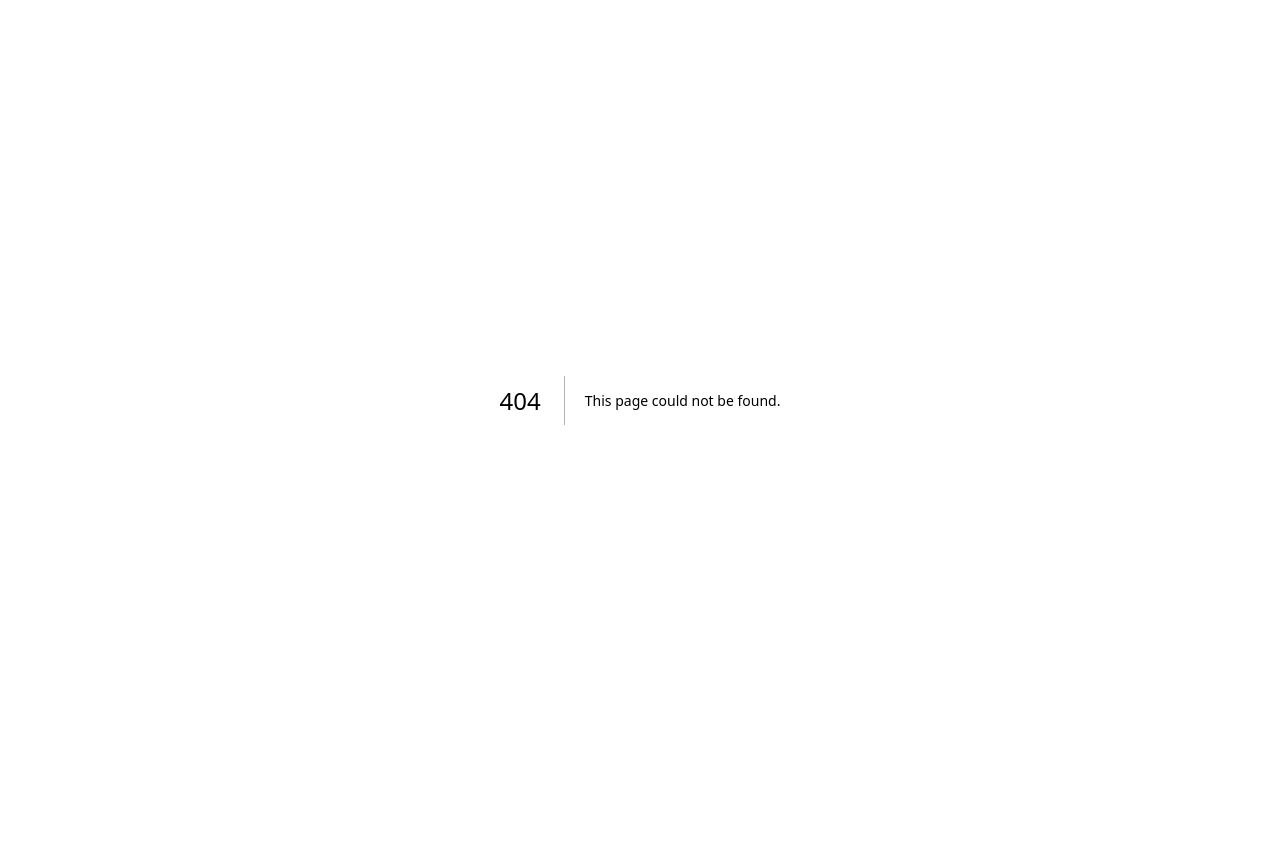
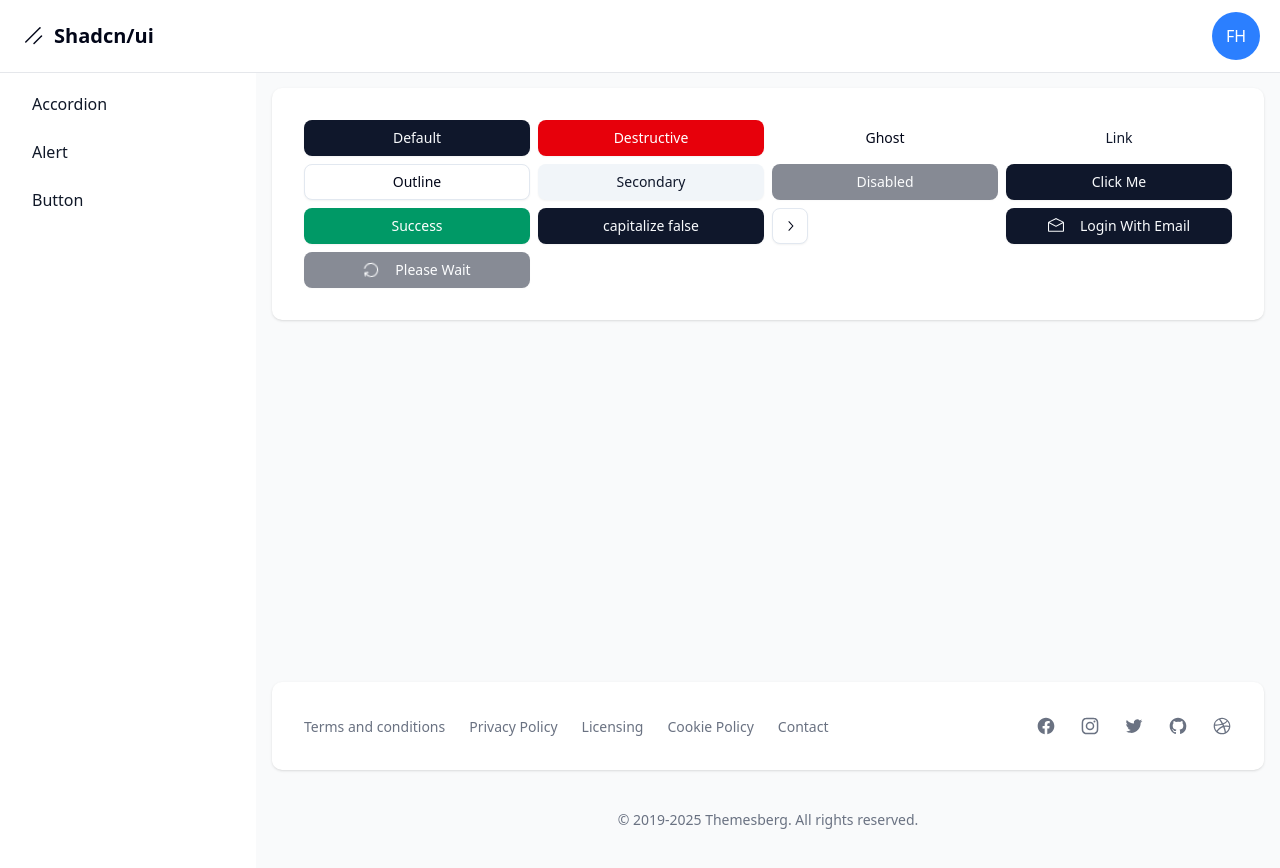
Before and after one commit to chicho69-cesar/shadcn-course, a Next.js app: page /dashboard/button in a window 1280 px wide. Before the commit this address had no page. Before the commit the page ends 800 px from the top, so only its background shows below. Built offline with nearby package versions, Linux system fonts and the light colour scheme.

Commit message:
:sparkles: Button

```diff
--- a/package.json
+++ b/package.json
@@ -10,6 +10,8 @@
   },
   "dependencies": {
     "@radix-ui/react-accordion": "^1.2.11",
+    "@radix-ui/react-icons": "1.3.2",
+    "@radix-ui/react-slot": "^1.2.3",
     "class-variance-authority": "^0.7.1",
     "clsx": "^2.1.1",
     "lucide-react": "^0.511.0",
--- /dev/null
+++ b/src/app/dashboard/button/page.tsx
@@ -0,0 +1,34 @@
+'use client';
+
+import { Button } from "@/components/ui/button";
+import { ChevronRightIcon, EnvelopeOpenIcon, ReloadIcon } from "@radix-ui/react-icons";
+
+export default function Page() {
+  return (
+    <div className="grid grid-cols-4 gap-2">
+      <Button>default</Button>
+      <Button variant="destructive">destructive</Button>
+      <Button variant="ghost">ghost</Button>
+      <Button variant="link">link</Button>
+      <Button variant="outline">outline</Button>
+      <Button variant="secondary">secondary</Button>
+      <Button disabled>disabled</Button>
+      <Button onClick={() => console.log("Hola Mundo")}>Click Me</Button>
+      <Button variant="success">success</Button>
+      <Button capitalize={false}>capitalize false</Button>
+
+      <Button variant="outline" size="icon">
+        <ChevronRightIcon className="h-4 w-4" />
+      </Button>
+
+      <Button>
+        <EnvelopeOpenIcon className="mr-2 h-4 w-4" /> Login with Email
+      </Button>
+
+      <Button disabled>
+        <ReloadIcon className="mr-2 h-4 w-4 animate-spin" />
+        Please wait
+      </Button>
+    </div>
+  )
+}
--- a/src/app/dashboard/layout.tsx
+++ b/src/app/dashboard/layout.tsx
@@ -3,6 +3,7 @@
 const links = [
   { name: "accordion", href: "accordion" },
   { name: "alert", href: "alert" },
+  { name: "button", href: "button" },
 ];
 
 export default function DashboardLayout({
--- /dev/null
+++ b/src/components/ui/button.tsx
@@ -0,0 +1,65 @@
+import { Slot } from "@radix-ui/react-slot"
+import { cva, type VariantProps } from "class-variance-authority"
+import * as React from "react"
+
+import { cn } from "@/lib/utils"
+
+const buttonVariants = cva(
+  "inline-flex items-center justify-center gap-2 whitespace-nowrap rounded-md text-sm font-medium transition-all disabled:pointer-events-none disabled:opacity-50 [&_svg]:pointer-events-none [&_svg:not([class*='size-'])]:size-4 shrink-0 [&_svg]:shrink-0 outline-none focus-visible:border-ring focus-visible:ring-ring/50 focus-visible:ring-[3px] aria-invalid:ring-destructive/20 dark:aria-invalid:ring-destructive/40 aria-invalid:border-destructive",
+  {
+    variants: {
+      variant: {
+        default:
+          "bg-primary text-primary-foreground shadow-xs hover:bg-primary/90",
+        destructive:
+          "bg-destructive text-white shadow-xs hover:bg-destructive/90 focus-visible:ring-destructive/20 dark:focus-visible:ring-destructive/40 dark:bg-destructive/60",
+        success:
+          "bg-emerald-600 text-white shadow-xs hover:bg-emerald-500 focus-visible:ring-emerald-100 dark:focus-visible:ring-emerald-200 dark:bg-emerald-400",
+        outline:
+          "border bg-background shadow-xs hover:bg-accent hover:text-accent-foreground dark:bg-input/30 dark:border-input dark:hover:bg-input/50",
+        secondary:
+          "bg-secondary text-secondary-foreground shadow-xs hover:bg-secondary/80",
+        ghost:
+          "hover:bg-accent hover:text-accent-foreground dark:hover:bg-accent/50",
+        link: "text-primary underline-offset-4 hover:underline",
+      },
+      size: {
+        default: "h-9 px-4 py-2 has-[>svg]:px-3",
+        sm: "h-8 rounded-md gap-1.5 px-3 has-[>svg]:px-2.5",
+        lg: "h-10 rounded-md px-6 has-[>svg]:px-4",
+        icon: "size-9",
+      },
+    },
+    defaultVariants: {
+      variant: "default",
+      size: "default",
+    },
+  }
+)
+
+function Button({
+  className,
+  variant,
+  size,
+  asChild = false,
+  capitalize = true,
+  ...props
+}: React.ComponentProps<"button"> &
+  VariantProps<typeof buttonVariants> & {
+    asChild?: boolean,
+    capitalize?: boolean;
+  }) {
+  const Comp = asChild ? Slot : "button"
+
+  return (
+    <Comp
+      data-slot="button"
+      className={cn(buttonVariants({ variant, size, className }), {
+        'capitalize': capitalize,
+      })}
+      {...props}
+    />
+  )
+}
+
+export { Button, buttonVariants }
```
Also changed, not shown: 1 other file (tests, documents, lock files or other folders).
